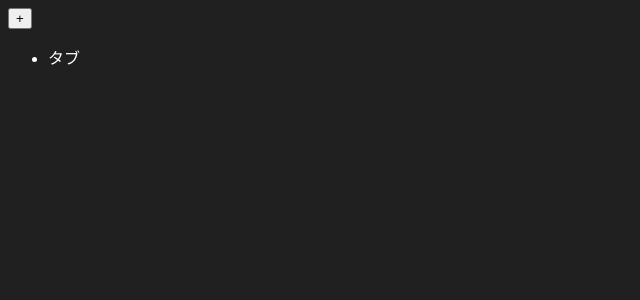
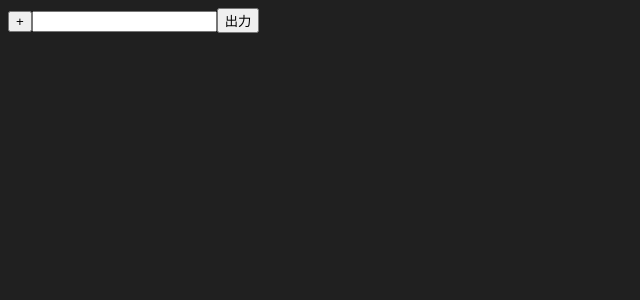
Before and after one commit to CA01971172/PhraseClipboard, a React app: page / in a window 1280 px wide. Shown: the top 300 px of the page, without its empty margins (0-640 px from the left). Built offline with nearby package versions, Linux system fonts and the light colour scheme.

Commit message:
Test renametab

```diff
--- a/src/components/TestTabs.tsx
+++ b/src/components/TestTabs.tsx
@@ -2,24 +2,35 @@ import React, { useState, useContext } from 'react';
 import { DataContext } from "../providers/DataProvider"
 
 export default function TestTabs (){
-    const { tabArray }= useContext(DataContext);
-    const [tabs, setTabArray] = useState(['タブ'])
-
-    const addTab = (tabName = 'タブ') => {
-        setTabArray([...tabs, tabName]);
-    }
+    const [text, setText] = useState<string>("");
+    const {
+        tabArray,
+        addTab,
+        renameTab
+    }= useContext(DataContext);
 
     return (
        <div>
-        <button onClick={() => addTab()}>+</button>
-        <ul>
-            {Object.values(tabArray).map((tabData) => (
-                <li>{tabData.tabName}</li>
-            ))}
-            {tabs.map((tab, index) => (
-                <li key={index}>{tab}</li>
-           ))}
-        </ul>
+            <button onClick={() => addTab()}>+</button>
+
+            <input
+                type="text"
+                value={text}
+                onChange={(event: React.ChangeEvent<HTMLInputElement>) => {
+                    const newText: string = event.target.value;
+                    console.log(`変更されました:`, newText);
+                    setText(newText);
+                }}
+            />
+            <button onClick={() => {
+                renameTab(text, 0);
+            }}>出力</button>
+
+            <ul>
+                {Object.values(tabArray).map((tabData, index) => (
+                    <li key={index}>{tabData.tabName}</li>
+                ))}
+            </ul>
        </div>
     );
   }
--- a/src/providers/DataProvider.tsx
+++ b/src/providers/DataProvider.tsx
@@ -57,7 +57,7 @@ function copyToClipboard(text: string): void{
 /* Provider定義 */
 type DataContextInfo = {
     tabArray: TabInfo[];
-    addTab: (tabName: string) => void;
+    addTab: (tabName?: string) => void;
     deleteTab: (tabIndex: number) => void;
     renameTab: (tabName: string, tabIndex: number) => void;
     setTexts: (text: string, tabIndex: number) => void;
```
